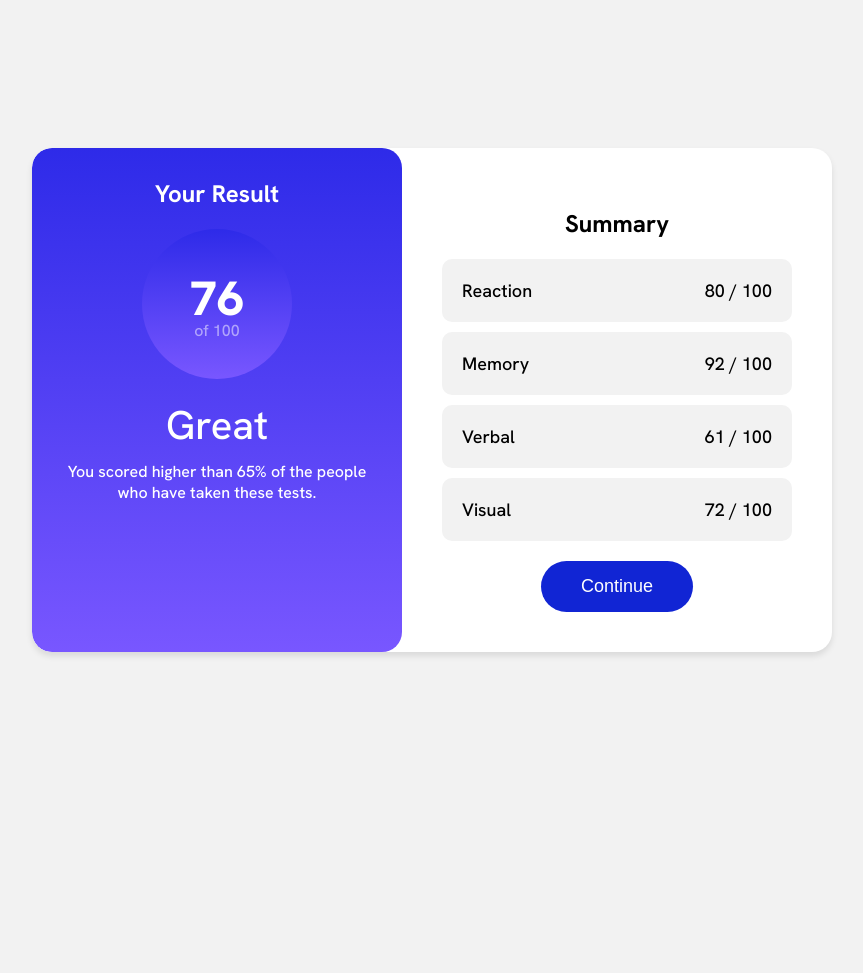
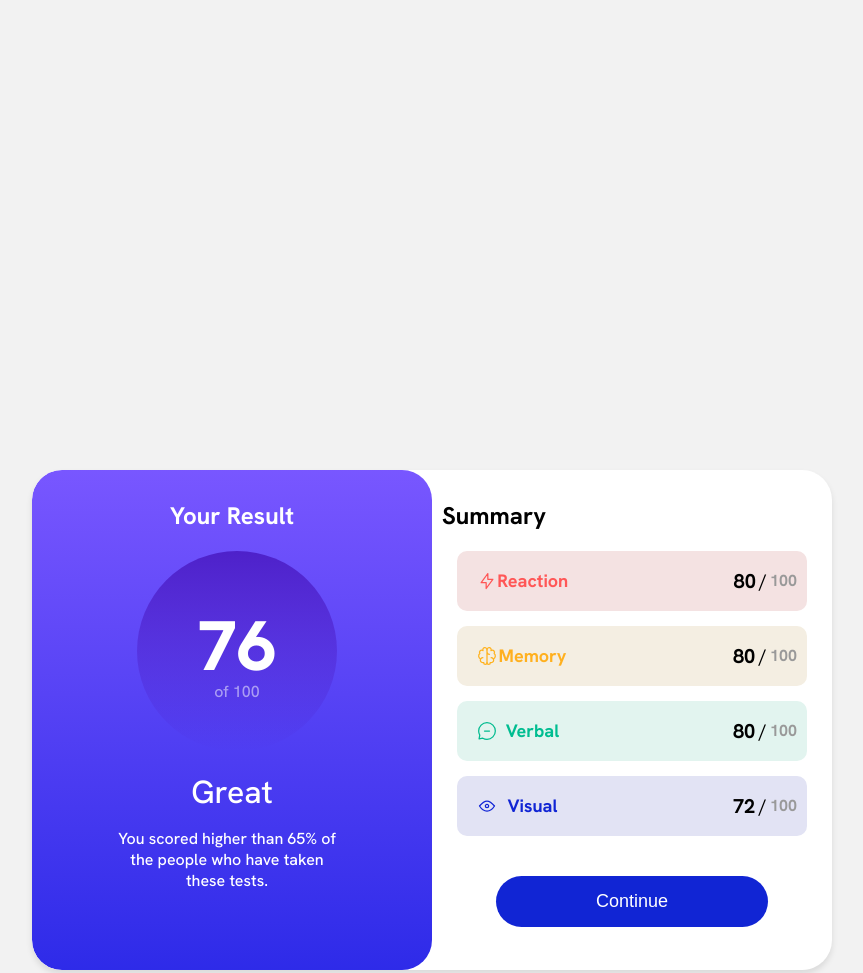
Before and after one commit to victoroliveira59/FrontMentor, a plain HTML site: page results-summary-component-main/index.html in a window 1280 px wide. Shown: the top 973 px of the page, without its empty margins (208-1071 px from the left). Before the commit the page ends 800 px from the top, so only its background shows below. Drawn offline with Linux system fonts and the light colour scheme.

Commit message:
Adicionando novas mudanças para layout

```diff
--- a/results-summary-component-main/index.html
+++ b/results-summary-component-main/index.html
@@ -17,27 +17,31 @@
             <span class="sub-score">of 100</span>
           </div>
         </div>
-        <p style="font-size: 2.5rem;">Great</p>
+        <p style="font-size: 2rem;">Great</p>
         <p class="description">You scored higher than 65% of the people who have taken these tests.</p>
       </div>
       <div class="summary">
         <h2>Summary</h2>
         <ul>
           <li class="reaction">
-            <span>Reaction</span>
-            <span>80 / 100</span>
+            <img src="assets/images/icon-reaction.svg" alt="Ícone de Memória">
+            <p id="reaction">Reaction</p>
+            <span class="score-1">80</span>/<span class="total-1">100</span>
           </li>
           <li class="memory">
-            <span>Memory</span>
-            <span>92 / 100</span>
+            <img src="assets/images/icon-memory.svg" alt="Ícone de Memória">
+            <p id="memory">Memory</p>
+            <span class="score-1">80</span>/<span class="total-1">100</span>
           </li>
           <li class="verbal">
-            <span>Verbal</span>
-            <span>61 / 100</span>
+            <img src="assets/images/icon-verbal.svg" alt="Ícone de Memória">
+            <p id="verbal">Verbal</p>
+            <span class="score-1">80</span>/<span class="total-1">100</span>
           </li>
           <li class="visual">
-            <span>Visual</span>
-            <span>72 / 100</span>
+            <img src="assets/images/icon-visual.svg" alt="Ícone de Memória">
+            <p id="visual">Visual</p>
+            <span class="score-1">72</span>/<span class="total-1">100</span>
           </li>
         </ul>
         <button class="continue">Continue</button>
--- a/results-summary-component-main/style.css
+++ b/results-summary-component-main/style.css
@@ -8,12 +8,12 @@ body {
     display: flex;
     justify-content: center;
     align-items: center;
-    height: 100vh;
+    height: 1440px;
 }
 
 .container {
     background-color: white;
-    border-radius: 20px;
+    border-radius: 30px;
     box-shadow: 0 4px 6px rgba(0, 0, 0, 0.1);
     display: flex;
     max-width: 800px;
@@ -25,15 +25,17 @@ body {
     display: flex;
     flex-wrap: wrap;
     width: 100%;
+    height: 500px;
 }
 
 .your-result {
-    background: linear-gradient(to top, hsl(252, 100%, 67%), hsl(241, 81%, 54%));
+    background: linear-gradient(to top,hsl(241, 81%, 54% ),hsl(252, 100%, 67% ));
     color: white;
     flex: 1;
     padding: 10px;
     text-align: center;
-    border-radius: 20px;
+    border-radius: 30px;
+
 }
 
 .your-result h2 {
@@ -41,20 +43,23 @@ body {
     margin-bottom: 20px;
 }
 
-.your-result>p{
-  margin: 10px;
+.your-result .description{
+  margin-left: 75px;
+}
+.your-result p{
+    margin: 15px;
 }
 
 .score-circle {
-  background: linear-gradient(to top, hsl(252, 100%, 67%), hsl(241, 81%, 54%));
+  background: linear-gradient(to top, hsla(241, 72%, 46%, 0),hsla(256, 72%, 46%, 1 ));
   border-radius: 50%;
   display: flex;
   justify-content: center;
   align-items: center;
-  width: 150px;
-  height: 150px;
-  margin: 0 auto 20px;
-  position: relative;
+  width: 200px;
+  height: 200px;
+  margin: 0 25%;
+  margin-bottom: 20px;
 }
 
 
@@ -66,6 +71,7 @@ body {
     display: block;
     font-size: 48px;
     font-weight: 800;
+    font-size: 70px;
 }
 
 .sub-score {
@@ -78,11 +84,14 @@ body {
 
 .description {
     font-size: 16px;
+    width: 220px;
+    height: 25px;
+    margin: 50px;
 }
 
 .summary {
     flex: 1;
-    padding: 40px;
+    padding: 10px;
     text-align: center;
     border-radius: 20px;
 }
@@ -90,6 +99,7 @@ body {
 .summary h2 {
     font-size: 24px;
     margin-bottom: 20px;
+    text-align: left;
 }
 
 .summary ul {
@@ -102,16 +112,76 @@ body {
     background-color: hsl(0, 0%, 95%);
     border-radius: 10px;
     display: flex;
+    margin-bottom: 10px;
+    padding:  5px 10px;
+    font-size: 18px;
+    align-items: center;
     justify-content: space-between;
-    margin-bottom: 10px;
-    padding: 20px;
-    font-size: 18px;
+    height: 50px;
+    min-width: 200px;
+    margin: 15px;
 }
 
-.reaction { background-color: hsla(0, 100%, 67%, 0.1); }
-.memory { background-color: hsla(39, 100%, 56%, 0.1); }
-.verbal { background-color: hsla(234, 85%, 45%, 0.1); }
-.visual { background-color: hsla(166, 100%, 37%, 0.1); }
+.score-1   {
+    margin: 0 1% 0 50%; /* Remove a margem direita e adiciona margem esquerda */
+    font-weight: bold;
+    display: flex;
+    align-items: flex-start;
+
+  }
+
+  .total-1{
+    margin:  0 0 0 3px;
+    font-weight: bold;
+  }
+
+  img{
+    margin-left: 10px;
+  }
+
+
+ .summary .reaction { background-color: hsl(0, 44%, 92%);}
+#reaction{  color: hsl(0, 100%, 67%);
+            font-weight: bold;
+            min-width: 65px;
+            min-height: 05px;
+}
+.summary .memory { background-color: hsl(40, 44%, 92%);}
+#memory {   color: hsl(39, 100%, 56%);
+            margin:  15px 0;
+            min-width: 65px;
+            font-weight: bold;
+            min-width: 70px;
+            min-height: 05px;
+}
+
+.summary .verbal { background-color: hsl(166, 44%, 92%); }
+#verbal {   color: hsl(166, 100%, 37%);
+            font-weight: bold;
+            min-width: 70px;
+            min-height: 05px;
+}
+
+.summary .visual { background-color: hsl(234, 44%, 92%); }
+#visual {   color: hsl(234, 85%, 45%);
+            font-weight: bold;
+            min-width: 70px;
+            min-height: 05px;
+
+}
+
+.score-1 {
+    font-size: 20px;
+    font-weight: bold;
+    display: flex;
+    align-items: flex-start;
+  }
+
+  .total-1 {
+    font-size: 16px;
+    color: #999;
+  }
+
 
 .continue {
     background-color: hsl(234, 85%, 45%);
@@ -120,9 +190,10 @@ body {
     color: white;
     cursor: pointer;
     font-size: 18px;
-    padding: 15px 40px;
+    padding: 15px 100px;
+    margin-top: 20px;
 }
 
 .continue:hover {
-    background-color: hsl(234, 85%, 55%);
+    background-color: hsl(234, 52%, 20%);
 }
```
